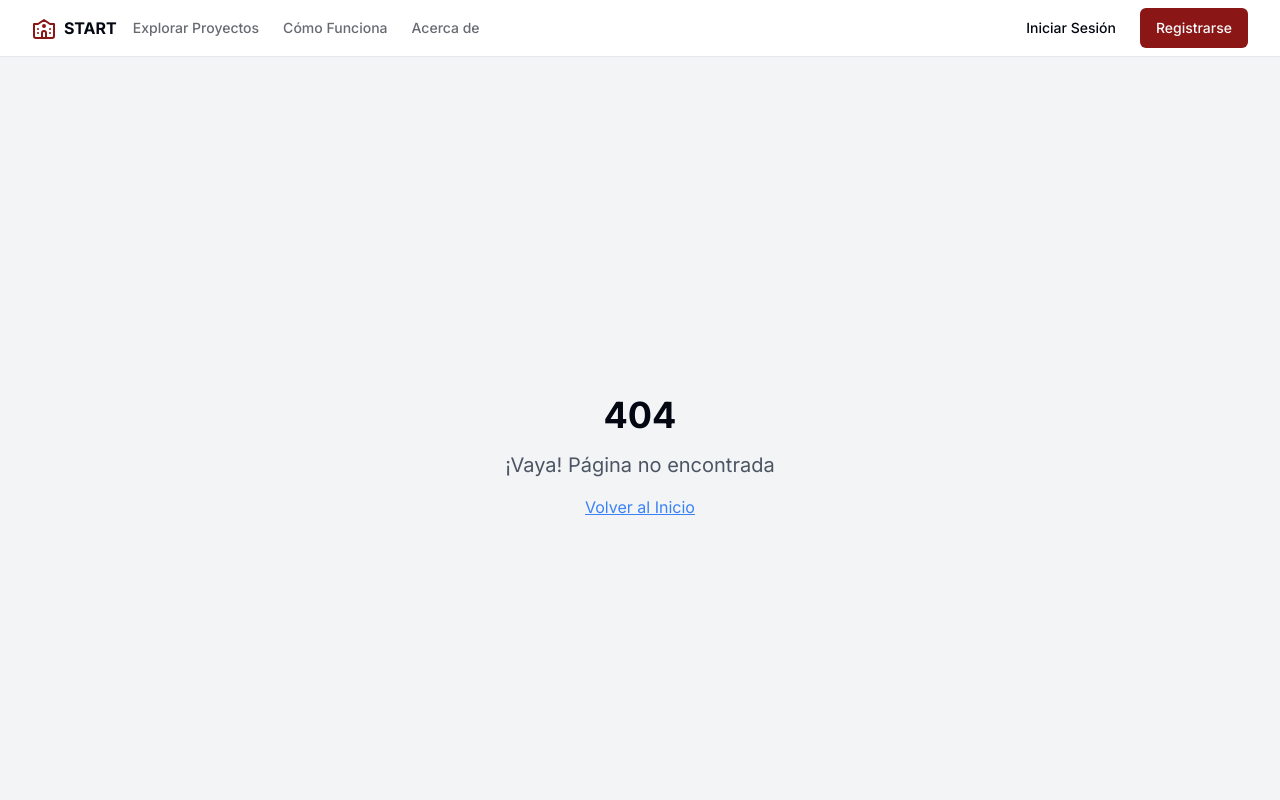
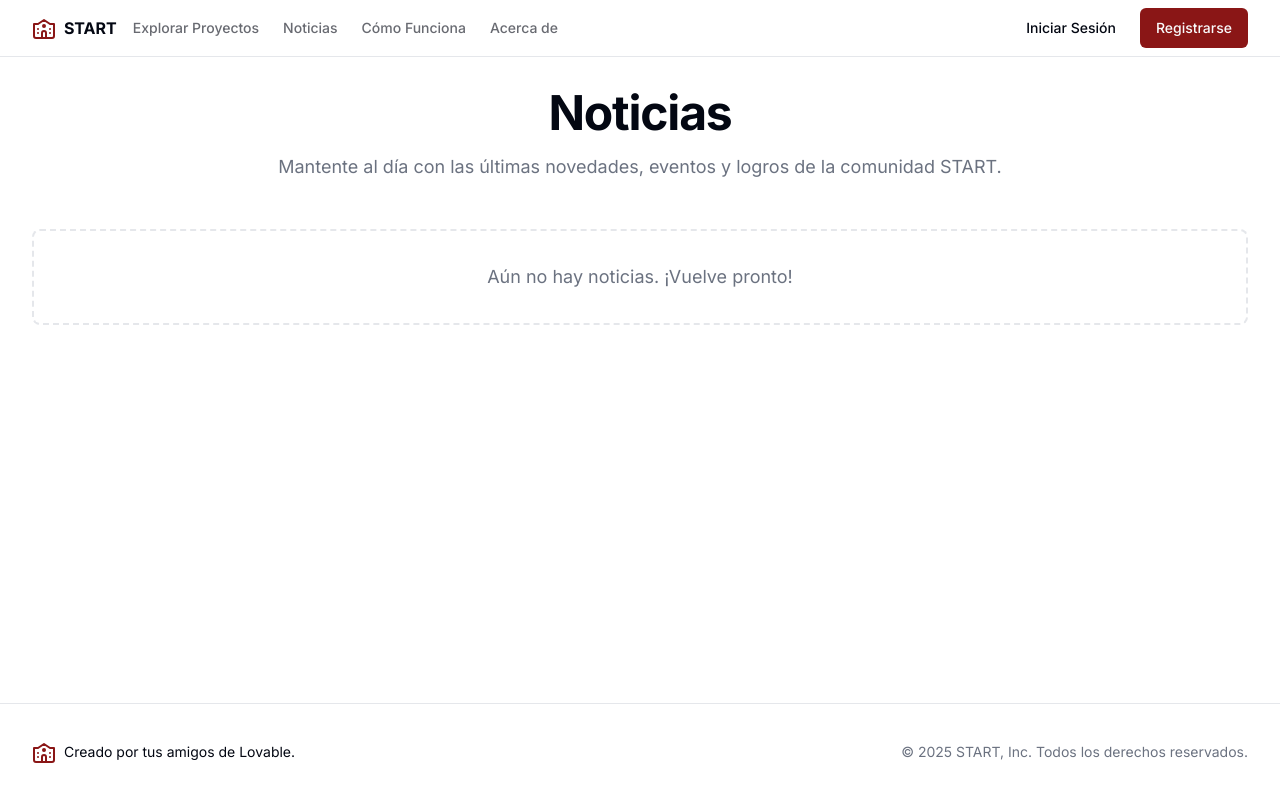
Before and after one commit to NicoAraya1902/start-ventures, a React (Vite) app: page /news in a window 1280 px wide. Shown: the top 800 px of the page. Built offline with nearby package versions, Linux system fonts and the light colour scheme.

Commit message:
Add news section
Implement a news section to display relevant updates.

```diff
--- a/src/App.tsx
+++ b/src/App.tsx
@@ -11,6 +11,7 @@ import NotFound from "./pages/NotFound";
 import Header from "./components/Header";
 import Footer from "./components/Footer";
 import CreateProjectPage from "./pages/CreateProject";
+import News from "./pages/News";
 
 const queryClient = new QueryClient();
 
@@ -36,6 +37,7 @@ const App = () => (
           <Route path="/" element={<Layout />}>
             <Route index element={<Index />} />
             <Route path="explore" element={<Explore />} />
+            <Route path="news" element={<News />} />
             <Route path="create-project" element={<CreateProjectPage />} />
             <Route path="project/:id" element={<ProjectPage />} />
             <Route path="*" element={<NotFound />} />
--- a/src/components/Header.tsx
+++ b/src/components/Header.tsx
@@ -7,6 +7,7 @@ import { Menu, University } from 'lucide-react';
 const Header = () => {
   const navLinks = [
     { name: 'Explorar Proyectos', href: '/explore' },
+    { name: 'Noticias', href: '/news' },
     { name: 'Cómo Funciona', href: '/#how-it-works' },
     { name: 'Acerca de', href: '/#about' },
   ];
--- /dev/null
+++ b/src/pages/News.tsx
@@ -0,0 +1,19 @@
+
+const News = () => {
+  return (
+    <div className="container py-8">
+      <div className="text-center">
+        <h1 className="text-4xl font-bold tracking-tight lg:text-5xl">Noticias</h1>
+        <p className="mt-4 text-lg text-muted-foreground">Mantente al día con las últimas novedades, eventos y logros de la comunidad START.</p>
+      </div>
+
+      <div className="mt-12">
+        <div className="text-center p-8 border-2 border-dashed rounded-lg">
+            <p className="text-muted-foreground text-lg">Aún no hay noticias. ¡Vuelve pronto!</p>
+        </div>
+      </div>
+    </div>
+  );
+};
+
+export default News;
```
